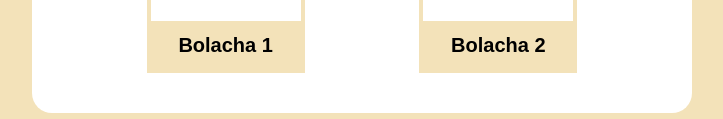
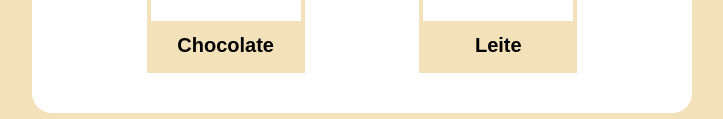
Before and after one commit to AhmadKmahfoud/TCC_DigitalTwin, a plain HTML site: page Pedidos/index.html in a window 1280 px wide. Shown: the part 525-644 px from the top of the page, without its empty margins (278-1001 px from the left). Drawn offline with nearby package versions, Linux system fonts and the light colour scheme.

Commit message:
Fix: Corrigindo nome das bolachas

```diff
--- a/Pedidos/index.html
+++ b/Pedidos/index.html
@@ -237,11 +237,11 @@
             <div class="button-container">
                 <div id="chocolate" class="cookie-button" >
                     <img  src="bolacha1.png" width="130"></img>
-                    <p>Bolacha 1</p>
+                    <p>Chocolate</p>
                 </div>
                 <div id="baunilha" class="cookie-button" >
                     <img src="bolacha2.png" width="130"></img>
-                    <p>Bolacha 2</p>
+                    <p>Leite</p>
                 </div>
                 <!-- <button id="chocolate" class="cookie-button">Chocolate</button>
                 <button id="baunilha" class="cookie-button">Baunilha</button> -->
```
